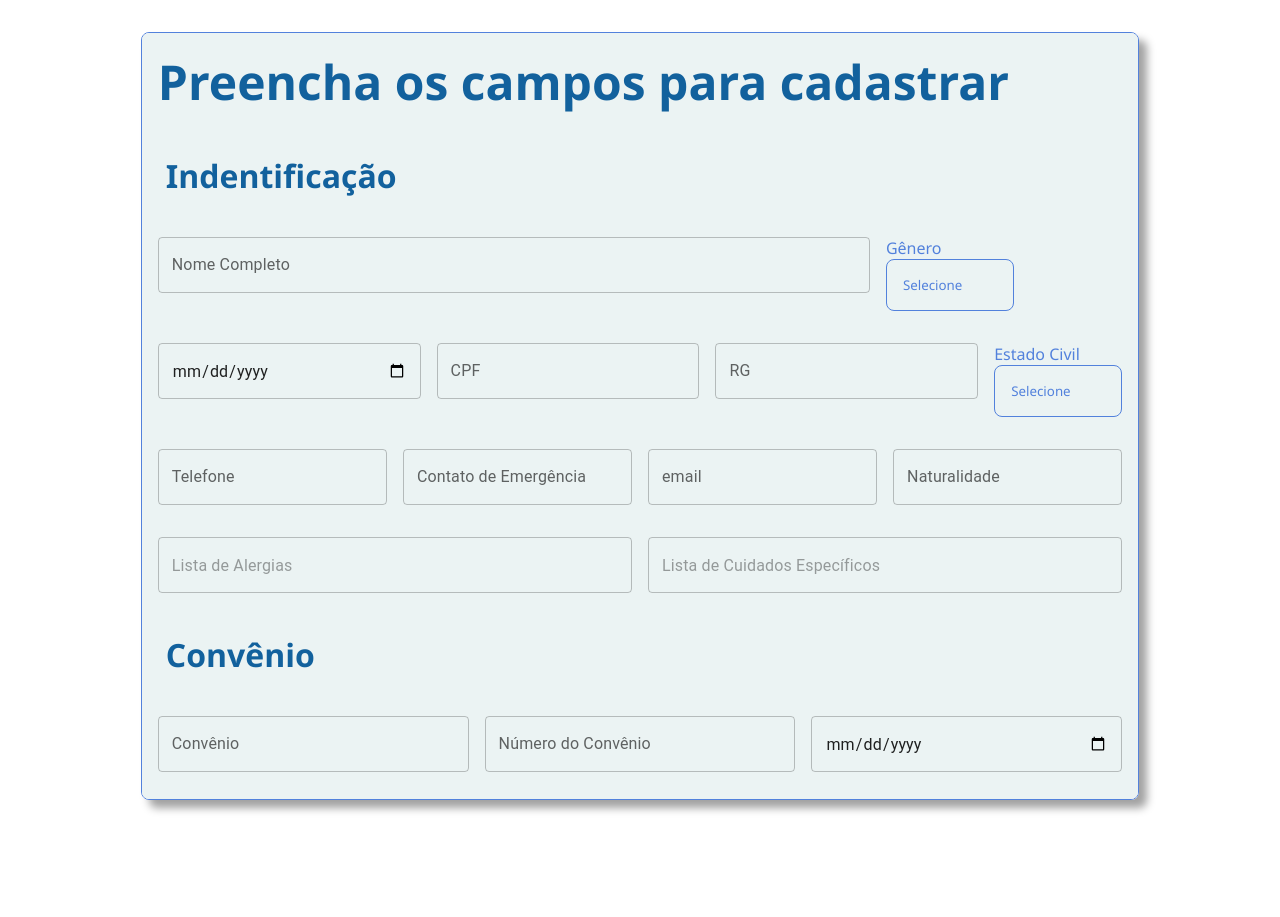
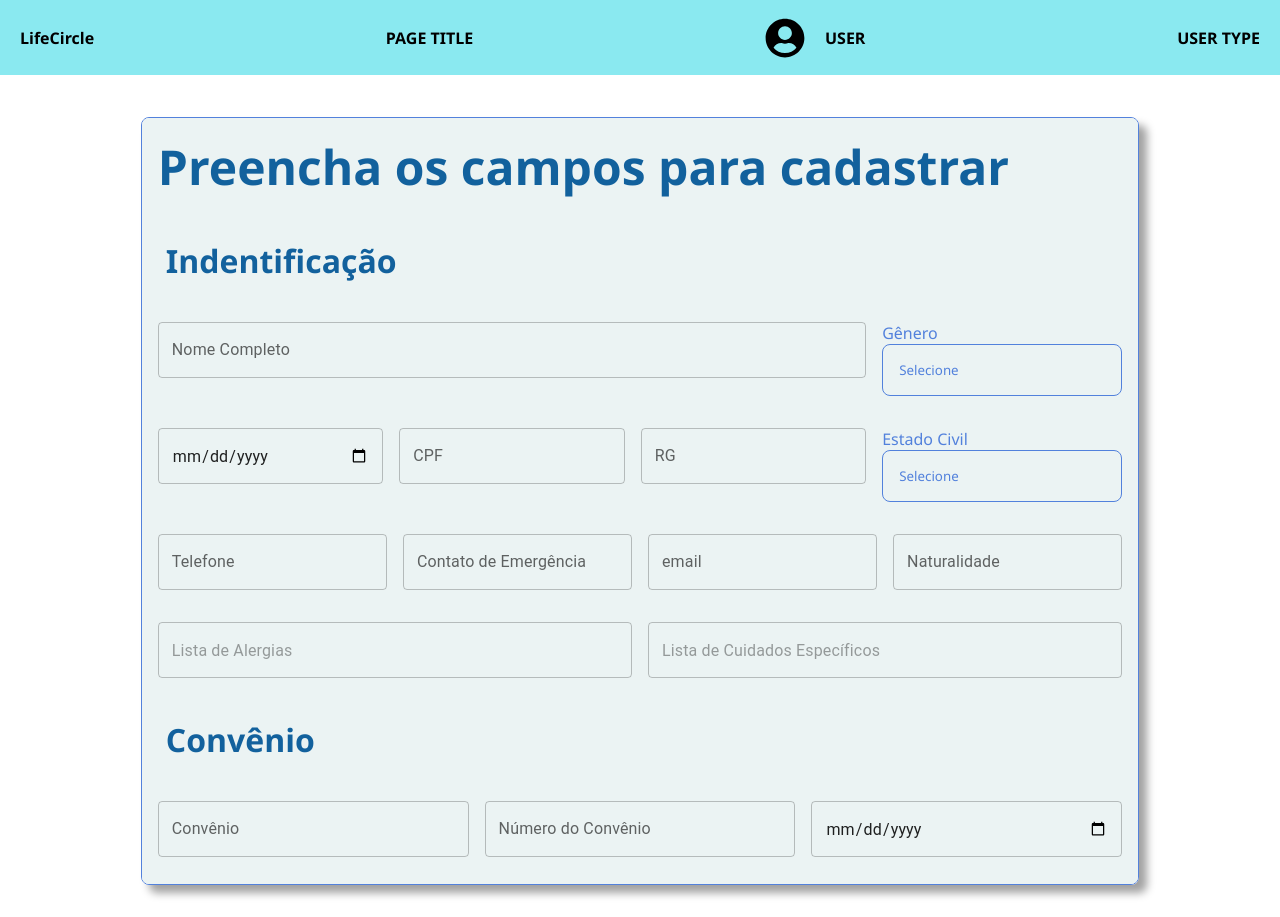
Before and after one commit to FullStack-Trindade/M3P-FrontEnd-Squad5, a React (Vite) app in the folder LifeCare/: page /cadastro/paciente in a window 1280 px wide. Before the commit the page ends 832 px from the top, so only its background shows below. Built offline with nearby package versions, Linux system fonts and the light colour scheme.

Commit message:
fix: Mudando nome de styled Form

```diff
--- a/LifeCare/src/components/FormRegisterPatient/FormRegisterPatient.component.jsx
+++ b/LifeCare/src/components/FormRegisterPatient/FormRegisterPatient.component.jsx
@@ -56,7 +56,7 @@ export const FormRegisterComponent = () => {
 
   return (
     <>
-      <Styled.FormPatient onSubmit={handleSubmit(submitForm)}>
+      <Styled.Form onSubmit={handleSubmit(submitForm)}>
         <Styled.FormTitle>Preencha os campos para cadastrar</Styled.FormTitle>
         <Styled.FormColumn>
           <Styled.FormLegend>Indentificação</Styled.FormLegend>
@@ -408,7 +408,7 @@ export const FormRegisterComponent = () => {
             </Button>
           </Styled.ButtonWrapper>
         </Styled.FormColumn>
-      </Styled.FormPatient>
+      </Styled.Form>
     </>
   );
 };
--- a/LifeCare/src/components/FormRegisterPatient/FormRegisterPatient.styles.jsx
+++ b/LifeCare/src/components/FormRegisterPatient/FormRegisterPatient.styles.jsx
@@ -1,6 +1,6 @@
 import styled from "styled-components";
 
-export const FormPatient = styled.form`
+export const Form = styled.form`
   background-color: #ebf3f3;
   width: 80%;
   height: 48rem;
--- a/LifeCare/src/components/Select/Select.styles.jsx
+++ b/LifeCare/src/components/Select/Select.styles.jsx
@@ -21,7 +21,7 @@ export const SelectLabel = styled.label`
 
 export const FormSelect = styled.select`
   display: inline-block;
-  width: 8rem;
+  width: 18em;
   cursor: pointer;
   padding: 1rem 1rem;
   outline: 0;
--- a/LifeCare/src/pages/PatientRegistrationPage/PatientRegistration.page.jsx
+++ b/LifeCare/src/pages/PatientRegistrationPage/PatientRegistration.page.jsx
@@ -1,9 +1,11 @@
 import { FormRegisterComponent } from "../../components/FormRegisterPatient/FormRegisterPatient.component";
+import { HeaderComponent } from "../../components/HeaderComponent/Header.component";
 import * as Styled from "./PatientRegistration.styles";
 
 export const PatientRegistrationPage = () => {
   return (
     <div>
+      <HeaderComponent />
       <Styled.RegisterPatientMain>
         <FormRegisterComponent />
       </Styled.RegisterPatientMain>
```
